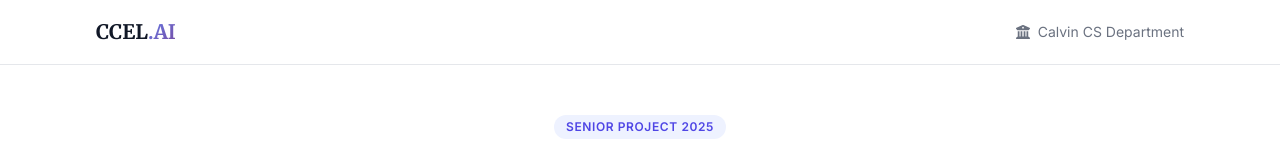
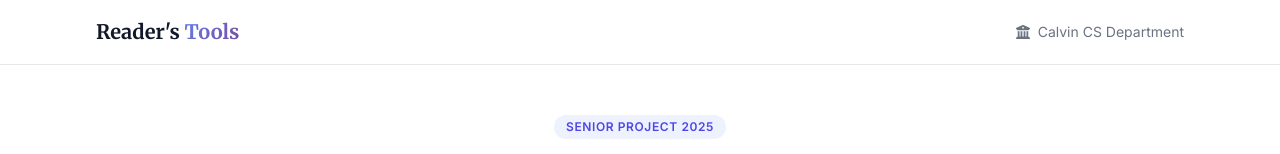
Before and after one commit to holymin10/ReadersToolsDeploy, a plain HTML site: page index.html in a window 1280 px wide. Shown: the top 154 px of the page. Drawn offline with nearby package versions, Linux system fonts and the light colour scheme.

Commit message:
Change branding from CCEL.AI to Reader's Tools

```diff
--- a/index.html
+++ b/index.html
@@ -51,7 +51,7 @@
         <div class="max-w-6xl mx-auto px-4 sm:px-6 lg:px-8">
             <div class="flex justify-between items-center h-16">
                 <div class="flex-shrink-0 flex items-center gap-2">
-                    <span class="text-xl font-bold text-gray-900 serif">CCEL<span class="gradient-text">.AI</span></span>
+                    <span class="text-xl font-bold text-gray-900 serif">Reader's <span class="gradient-text">Tools</span></span>
                 </div>
                 <div class="flex items-center">
                     <a href="https://cs.calvin.edu" target="_blank" class="text-sm font-medium text-gray-500 hover:text-indigo-600 transition flex items-center gap-2">
```
